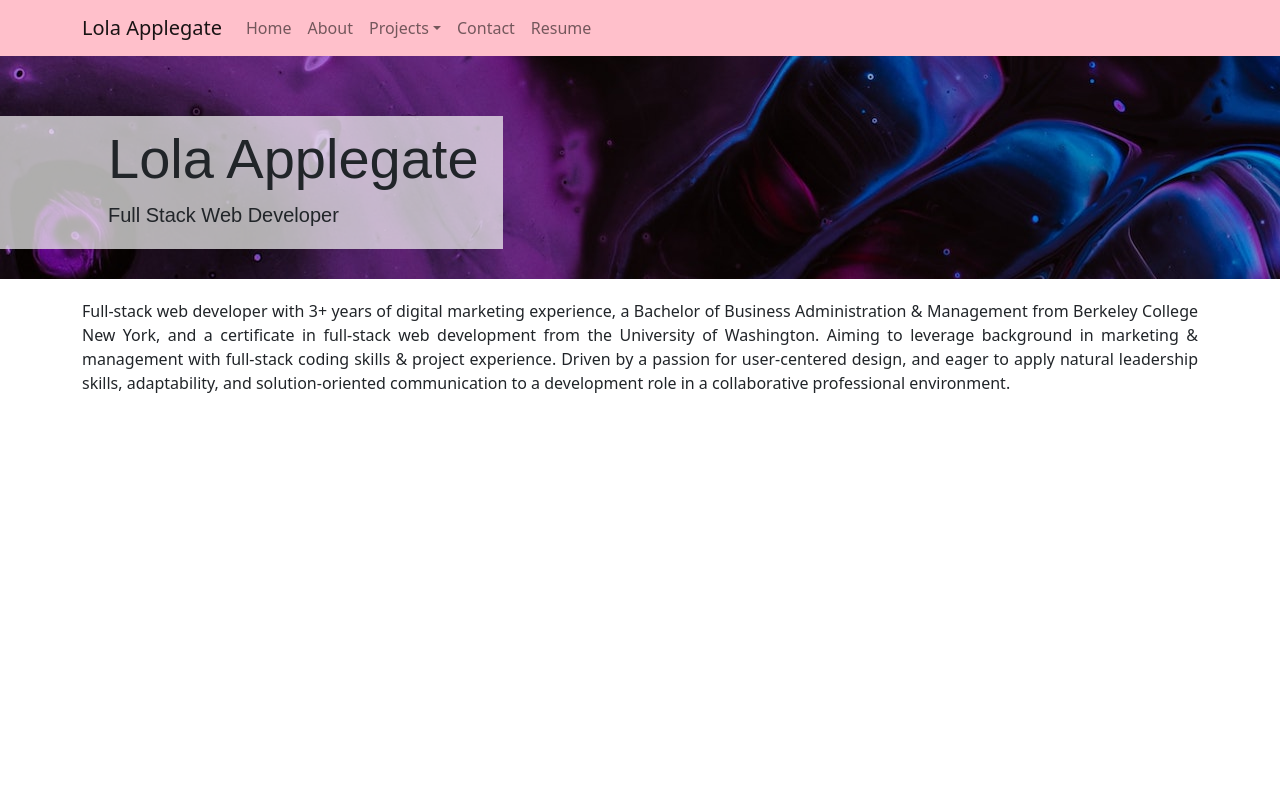
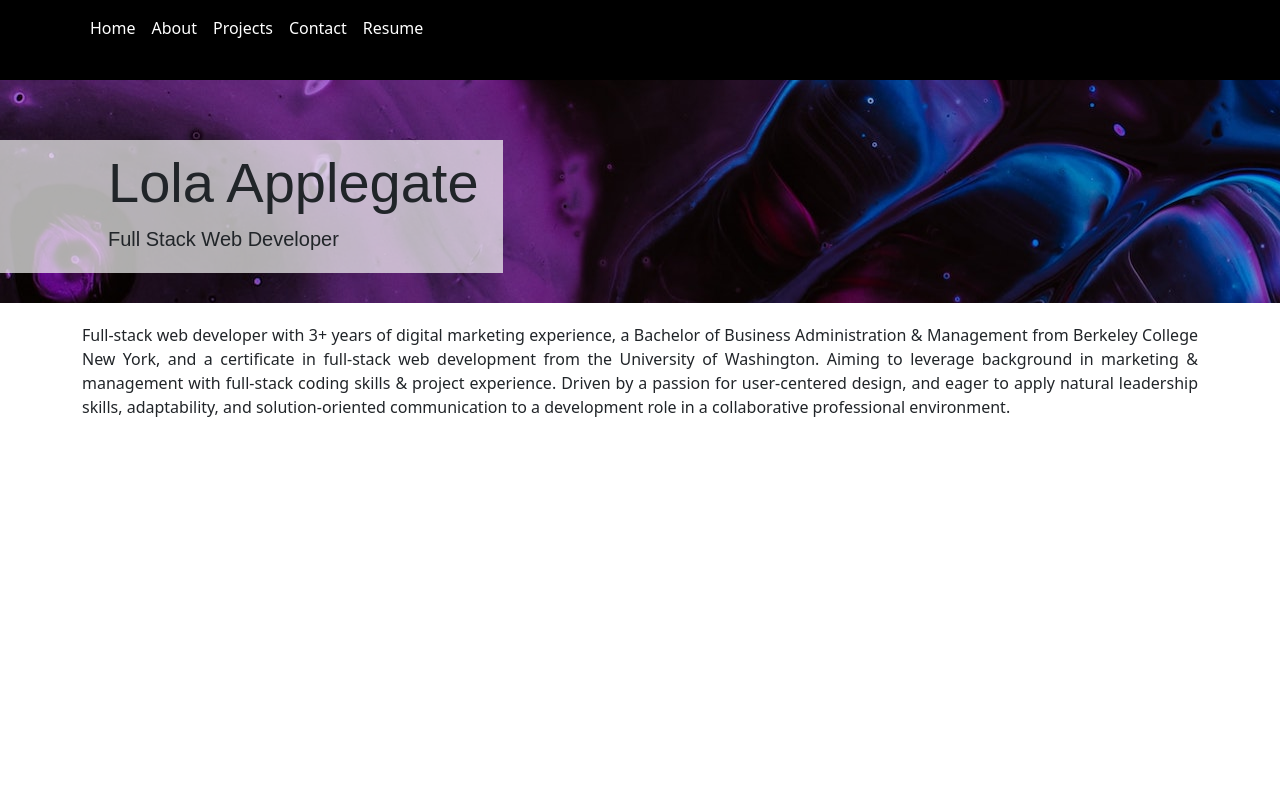
Before and after one commit to lola-violet/my-portfolio, a React (Create React App) app: page / in a window 1280 px wide. Shown: the top 800 px of the page. Built offline with nearby package versions, Linux system fonts and the light colour scheme.

Commit message:
added styling to nav

```diff
--- a/src/components/header/header.css
+++ b/src/components/header/header.css
@@ -1,6 +1,7 @@
 .headerBlock {
     margin: 0;
     padding: 0;
-    max-height: 20vh;
-    background-color: pink;
+    min-height: 10vh;
+    background-color: black;
+    display: flex;
 }
--- a/src/components/header/menu/Menu.js
+++ b/src/components/header/menu/Menu.js
@@ -9,31 +9,17 @@ import './menu.css';
 
 export default function Menu() {
     return(
-        <Navbar expand="lg" className="custom-navbar">
-            <Container>
-                <Navbar.Brand href="#home">Lola Applegate</Navbar.Brand>
-                <Navbar.Toggle aria-controls="basic-navbar-nav" />
-                <Navbar.Collapse id="basic-navbar-nav custom-nav-items">
-                    <Nav className="me-auto">
-                        <Nav.Link href="#home">Home</Nav.Link>
-                        <Nav.Link href="#about">About</Nav.Link>
-                        <NavDropdown title="Projects" id="basic-nav-dropdown">
-                            <NavDropdown.Item href="#action/3.1">
-                                Action
-                            </NavDropdown.Item>
-                            <NavDropdown.Item href="#action/3.2">
-                                Another action
-                            </NavDropdown.Item>
-                            <NavDropdown.Item href="#action/3.3">
-                                Something
-                            </NavDropdown.Item>
-                            <NavDropdown.Divider />
-                            <NavDropdown.Item href="#action/3.4">
-                                Separated link
-                            </NavDropdown.Item>
-                        </NavDropdown>
-                        <Nav.Link href="#contact">Contact</Nav.Link>
-                        <Nav.Link href="#resume">Resume</Nav.Link>
+        <Navbar expand="lg" fixed="top" bg="black" variant="dark" >
+            <Container className="container-fluid">
+                {/* <Navbar.Brand href="#home">Lola Applegate</Navbar.Brand> */}
+                <Navbar.Toggle aria-controls="responsive-navbar-nav" />
+                <Navbar.Collapse id="responsive-navbar-nav" >
+                    <Nav className="me-auto customNav">
+                        <Nav.Link href="#home" className="d-flex customNavLink">Home</Nav.Link>
+                        <Nav.Link href="#about" className="d-flex customNavLink">About</Nav.Link>
+                        <Nav.Link href="#projects" className="d-flex customNavLink">Projects</Nav.Link>
+                        <Nav.Link href="#contact" className="d-flex customNavLink">Contact</Nav.Link>
+                        <Nav.Link href="#resume" className="d-flex customNavLink">Resume</Nav.Link>
                     </Nav>
                 </Navbar.Collapse>
             </Container>
--- a/src/components/header/menu/menu.css
+++ b/src/components/header/menu/menu.css
@@ -1,8 +1,17 @@
-.custom-navbar {
-    display: flex;
-    justify-content: space-between !important;
+
+
+.customNav {
+    margin-right: 0 !important;
+    padding-top: 0;
+
 }
 
-.custom-nav-items {
-    justify-content: end;
+.customNavLink {
+    /* display: flex; */
+    align-items: flex-end;
+    color: white;
 }
+
+.customNavLink:hover {
+    color: pink;
+}
```
Also changed, not shown: 1 other file (tests, documents, lock files or other folders).
